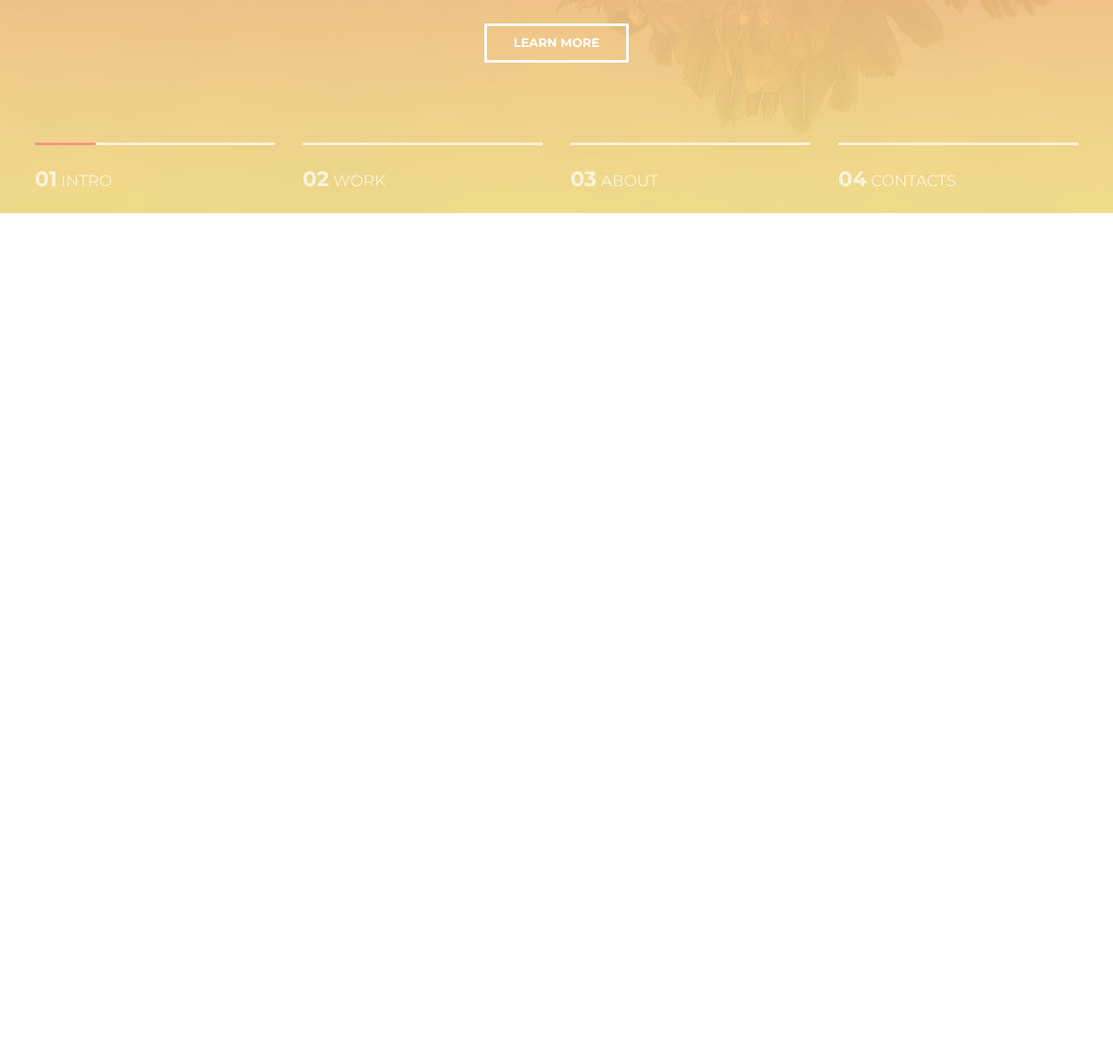
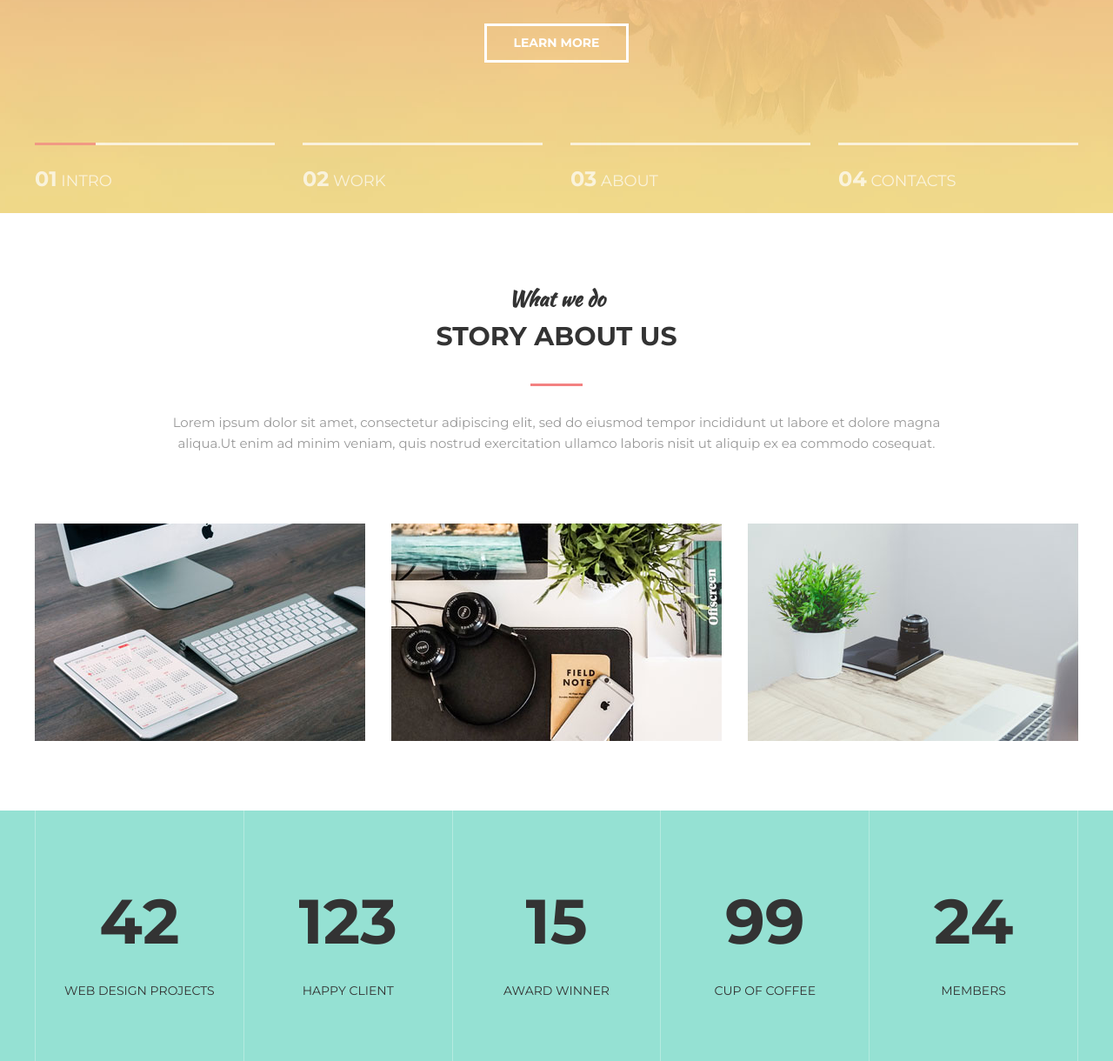
Before and after one commit to shidlovskaya9/project, a plain HTML site: page index.html in a window 1280 px wide. Shown: the part 555-1775 px from the top of the page at 87% size. Before the commit the page ends 800 px from the top, so only its background shows below. Drawn offline with Linux system fonts and the light colour scheme.

Commit message:
modified css

```diff
--- a/assets/css/style.css
+++ b/assets/css/style.css
@@ -219,3 +219,141 @@ z-index: 1;
     font-size: 24px;
     font-weight: 700;
 }
+
+/* Section */
+
+.section {
+    padding: 80px 0;
+}
+
+.section__header {
+    width: 100%;
+    max-width: 950px;
+    margin: 0 auto 40px;
+
+    text-align: center;
+}
+
+.section__suptitle {
+    font-family: 'Kaushan Script', cursive;
+    font-size: 24px;
+    color: #333;
+}
+
+.section__title {
+    font-size: 30px;
+    flex-flow: 700;
+    color: #333;
+    text-transform: uppercase;
+}
+
+.section__title:after {
+    content: "";
+    display: block;
+    width: 60px;
+    height: 3px;
+    margin: 30px auto;
+
+    background-color: #f38181;
+}
+
+.section__text {
+    font-size: 15px;
+    color: #999;
+
+}
+
+
+/* About */
+
+.about {
+    margin-top: 80px;
+    display: flex;
+    justify-content: space-between;
+}
+
+.about__item {
+    width: 380px;
+position: relative;
+
+    background-color: #95e1d3;
+}
+
+.about__item:hover .about__img {
+    transform: translate3d(-10px, -10px, 0);
+}
+
+.about__item:hover .about__img img {
+    opacity: .1;
+}
+
+.about__item:hover .about__text {
+    opacity: 1;
+}
+
+.about__img {
+    background: linear-gradient(to bottom, #f38181, #fce38a);
+
+    transition: transform .2s linear;
+}
+
+.about__img img {
+    display: block;
+    transition: opasity .1s linear;
+}
+
+.about__text {
+    width: 100%;
+    font-size: 18px;
+    color: #fff;
+    text-transform: uppercase;
+    font-weight: 700;
+    text-align: center;
+    opacity: 0;
+
+    position: absolute;
+    top: 50%;
+    left: 0;
+    z-index: 2;
+    transform: translate3d(0, -50%, 0);
+    transition: opacity .2s linear;
+}
+
+
+
+/* Statistics */
+
+.statistics {
+    background-color: #95e1d3;
+}
+
+.stat {
+    display: flex;
+}
+
+.stat__item {
+    flex:  1 1 0;
+    padding: 70px 25px;
+
+    border-left: 1px solid #b5eae0;
+
+    text-align: center
+    color: #fff;
+}
+
+.stat__item:last-child {
+    border-right: 1px solid #b5eae0;
+}
+
+.stat__count {
+    margin-bottom: 10px;
+    font-size: 72px;
+    font-weight: 700;
+    text-align: center;
+}
+
+.stat__text {
+    font-size: 14px;
+    text-transform: uppercase;
+    text-align: center;
+}
--- a/index.html
+++ b/index.html
@@ -61,5 +61,73 @@
 </div>
 
 
+<section class="section">
+    <div class="container">
+
+        <div class="section__header">
+            <h3 class="section__suptitle">What we do</h3>
+            <h2 class="section__title">Story about us</h2>
+            <div class="section__text">
+                <p>Lorem ipsum dolor sit amet, consectetur adipiscing elit, sed do eiusmod tempor incididunt ut labore et dolore magna aliqua.Ut enim ad minim veniam, quis nostrud exercitation ullamco laboris nisit ut aliquip ex ea commodo cosequat.</p>
+            </div>
+        </div>
+
+
+        <div class="about">
+            <div class="about__item">
+                <div class="about__img">
+                    <img src="assets/images/about/1.jpg" alt="">
+                </div>
+                <div class="about__text">super team</div>
+            </div>
+            <div class="about__item">
+                <div class="about__img">
+                    <img src="assets/images/about/2.jpg" alt="">
+                </div>
+                <div class="about__text">super team</div>
+            </div>
+            <div class="about__item">
+                <div class="about__img">
+                    <img src="assets/images/about/3.jpg" alt="">
+                </div>
+                <div class="about__text">super team</div>
+            </div>
+        </div>
+
+    </div>
+</section>
+
+
+
+<div class="statistics">
+    <div class="container">
+
+<div class="stat">
+    <div class="stat__item">
+        <div class="stat__count">42</div>
+        <div class="stat__text">Web Design Projects</div>
+    </div>
+    <div class="stat__item">
+        <div class="stat__count">123</div>
+        <div class="stat__text">Happy Client</div>
+    </div>
+    <div class="stat__item">
+        <div class="stat__count">15</div>
+        <div class="stat__text">Award Winner</div>
+    </div>
+    <div class="stat__item">
+        <div class="stat__count">99</div>
+        <div class="stat__text">Cup Of Coffee</div>
+    </div>
+    <div class="stat__item">
+        <div class="stat__count">24</div>
+        <div class="stat__text">Members</div>
+    </div>
+</div>
+
+    </div>
+</div>
+
+
     </body>
     </html>
```
Also changed, not shown: assets/images/about/1.jpg (added), assets/images/about/2.jpg (added), assets/images/about/3.jpg (added).
